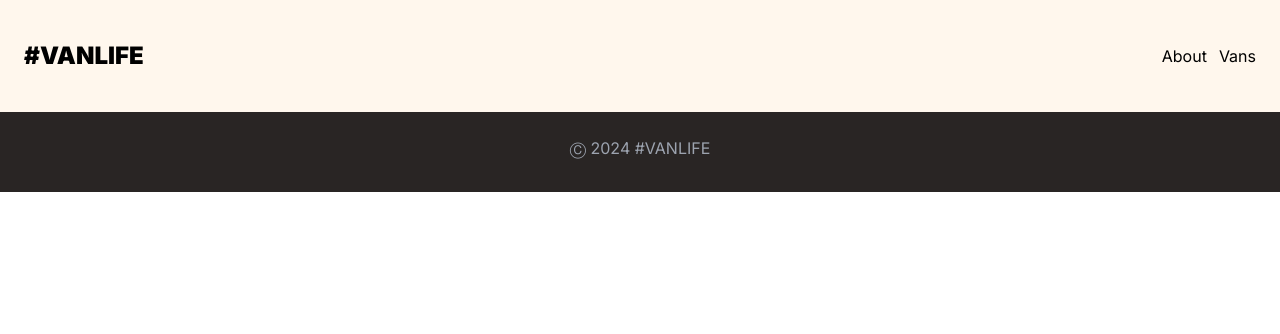
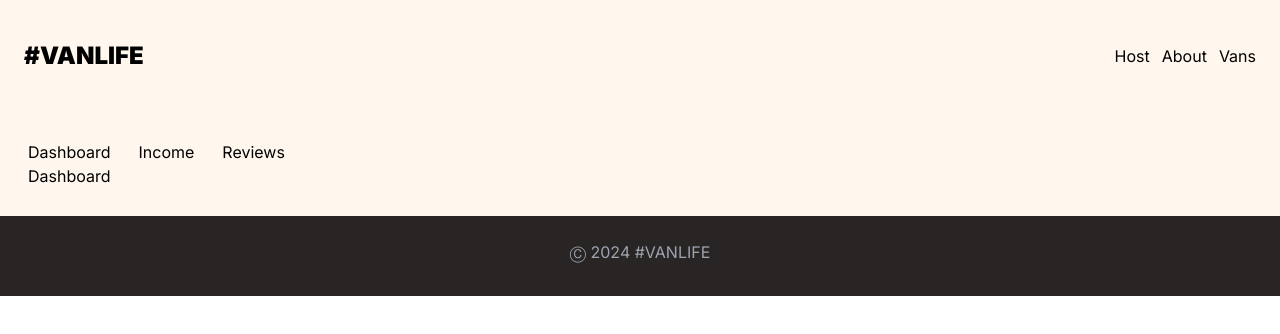
Before and after one commit to Mawushie/vanlife, a React (Vite) app: page /host in a window 1280 px wide. Shown: the top 334 px of the page. Built offline with nearby package versions, Linux system fonts and the light colour scheme; what miragejs would draw is missing.

Commit message:
host route added

```diff
--- a/src/App.tsx
+++ b/src/App.tsx
@@ -1,25 +1,34 @@
 import { BrowserRouter, Routes, Route } from "react-router-dom";
 import "./App.css";
+import "../server";
+import Layout from "./components/Layout";
 import HomePage from "./pages/HomePage";
 import About from "./pages/About";
-import Vans from "./pages/Vans";
-import NavBar from "./components/NavBar";
-import Footer from "./components/Footer";
-import "../server";
-import VanDetail from "./pages/VanDetail";
+import Vans from "./pages/Vans/Vans";
+import VanDetail from "./pages/Vans/VanDetail";
+import Income from "./pages/Host/Income";
+import Reviews from "./pages/Host/Reviews";
+import HostLayout from "./pages/Host/HostLayout";
+import Dashboard from "./pages/Host/Dashboard";
 
 function App() {
   return (
     <>
       <BrowserRouter>
-        <NavBar />
         <Routes>
-          <Route path="/" element={<HomePage />} />
-          <Route path="/about" element={<About />} />
-          <Route path="/vans" element={<Vans />} />
-          <Route path="/vans/:id" element={<VanDetail />} />
+          <Route path="/" element={<Layout />}>
+            <Route index element={<HomePage />} />
+            <Route path="about" element={<About />} />
+            <Route path="vans" element={<Vans />} />
+            <Route path="vans/:id" element={<VanDetail />} />
+
+            <Route path="host" element={<HostLayout />}>
+              <Route index element={<Dashboard />} />
+              <Route path="income" element={<Income />} />
+              <Route path="reviews" element={<Reviews />} />
+            </Route>
+          </Route>
         </Routes>
-        <Footer />
       </BrowserRouter>
     </>
   );
--- a/src/components/Footer.tsx
+++ b/src/components/Footer.tsx
@@ -1,6 +1,6 @@
 export default function Footer() {
   return (
-    <footer className="h-20 bg-stone-800 text-center p-6 text-gray-400">
+    <footer className="h-20 bg-stone-800 text-center p-6 text-gray-400 ">
       Ⓒ 2024 #VANLIFE
     </footer>
   );
--- /dev/null
+++ b/src/components/Layout.tsx
@@ -0,0 +1,16 @@
+import { Outlet } from "react-router-dom";
+import NavBar from "./NavBar";
+import Footer from "./Footer";
+
+export default function Layout() {
+  return (
+    <div>
+      <NavBar />
+      <main>
+        <Outlet />
+      </main>
+
+      <Footer />
+    </div>
+  );
+}
--- a/src/components/NavBar.tsx
+++ b/src/components/NavBar.tsx
@@ -2,11 +2,12 @@ import { Link } from "react-router-dom";
 
 export default function NavBar() {
   return (
-    <header className="h-28 p-6 bg-orange-50 flex  justify-between items-center">
+    <header className="h-28 p-6 bg-orange-50 flex justify-between items-center main-nav">
       <Link to="/" className="font-black text-2xl">
         #VANLIFE
       </Link>
       <nav className="flex gap-3">
+        <Link to="host">Host</Link>
         <Link to="about" className="active:underline ">
           About
         </Link>
--- a/src/index.css
+++ b/src/index.css
@@ -11,6 +11,13 @@
 
 .home-container {
     background: url("./assets/bghome.png");
+}
+
+.main-nav a:hover,
+.host-nav a:hover {
+    color: #161616;
+    text-decoration: underline;
+    font-weight: 600;
 }
 
 .van-type {
@@ -36,7 +43,7 @@
     background: #161616;
 }
 
-.van-price > span {
+.van-price>span {
     font-size: 16;
     font-weight: normal;
 }
--- /dev/null
+++ b/src/pages/Host/Dashboard.tsx
@@ -0,0 +1,3 @@
+export default function Dashboard() {
+  return <>Dashboard</>;
+}
--- /dev/null
+++ b/src/pages/Host/HostLayout.tsx
@@ -0,0 +1,15 @@
+import { Link, Outlet } from "react-router-dom";
+
+export default function HostLayout() {
+  return (
+    <div className=" bg-orange-50 p-7">
+      <nav className="flex gap-7 host-nav">
+        <Link to="/host">Dashboard</Link>
+        <Link to="/host/income">Income</Link>
+        <Link to="/host/reviews">Reviews</Link>
+      </nav>
+
+      <Outlet />
+    </div>
+  );
+}
--- /dev/null
+++ b/src/pages/Host/Income.tsx
@@ -0,0 +1,3 @@
+export default function Income() {
+  return <div>Income</div>;
+}
--- /dev/null
+++ b/src/pages/Host/Reviews.tsx
@@ -0,0 +1,3 @@
+export default function Reviews() {
+  return <div>Reviews</div>;
+}
--- a/src/pages/VanDetail.tsx
+++ b/src/pages/Vans/VanDetail.tsx
@@ -1,6 +1,6 @@
 import { useEffect, useState } from "react";
 import { useParams } from "react-router-dom";
-import { Van } from "../components/vanInterface";
+import { Van } from "../../components/vanInterface";
 
 export default function VanDetail() {
   const [van, setVan] = useState<Van>();
@@ -28,7 +28,7 @@ export default function VanDetail() {
             </p>
             <p>{van.description}</p>
 
-            <div className="text-white bg-orange-400 w-full text-center items-center rounded p-2 font-bold">
+            <div className="text-white bg-orange-400 w-full text-center items-center rounded p-2 font-bold cursor-pointer">
               Rent this van
             </div>
           </div>
--- a/src/pages/Vans.tsx
+++ b/src/pages/Vans/Vans.tsx
@@ -1,6 +1,6 @@
 import { useEffect, useState } from "react";
-import VanCard from "../components/VanCard";
-import { Van } from "../components/vanInterface";
+import { Van } from "../../components/vanInterface";
+import VanCard from "../../components/VanCard";
 
 export default function Vans() {
   const [vans, setVans] = useState<[Van]>();
```
Lines whose indentation alone changed are shown as unchanged.
